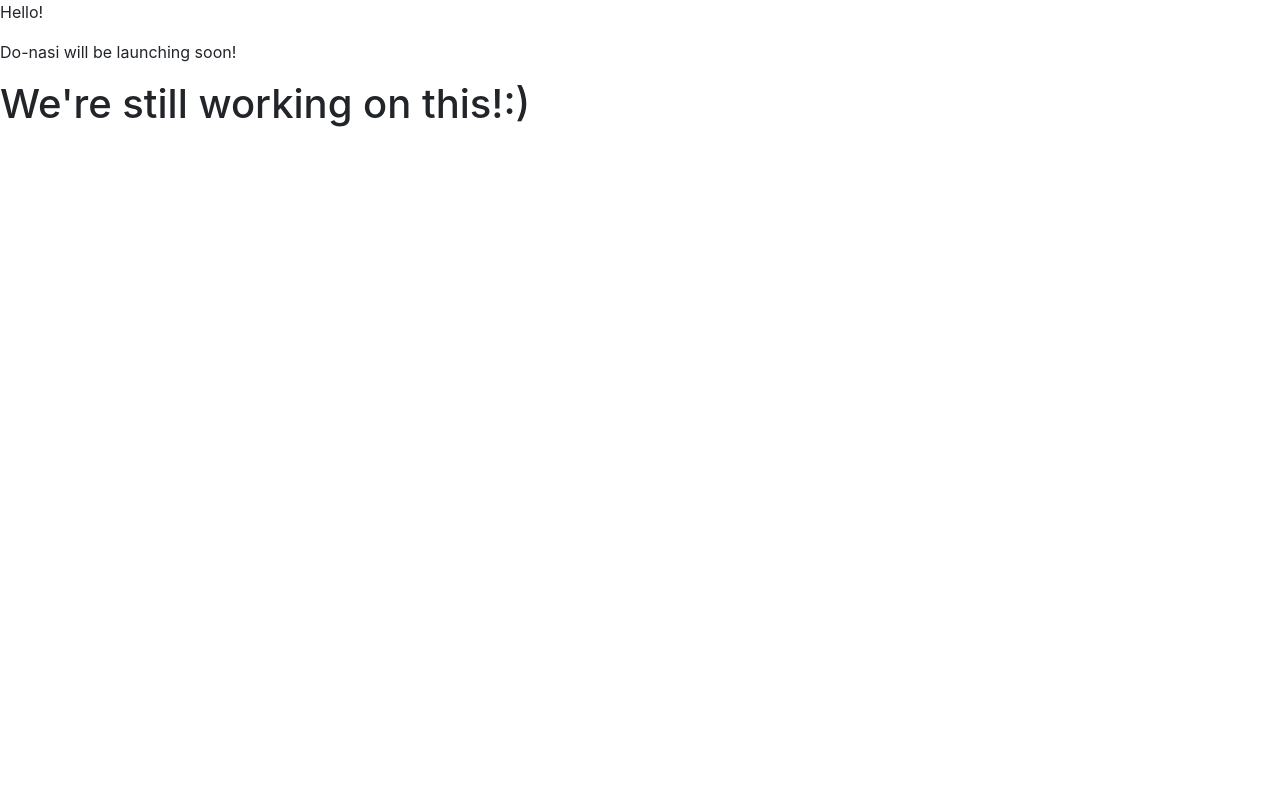
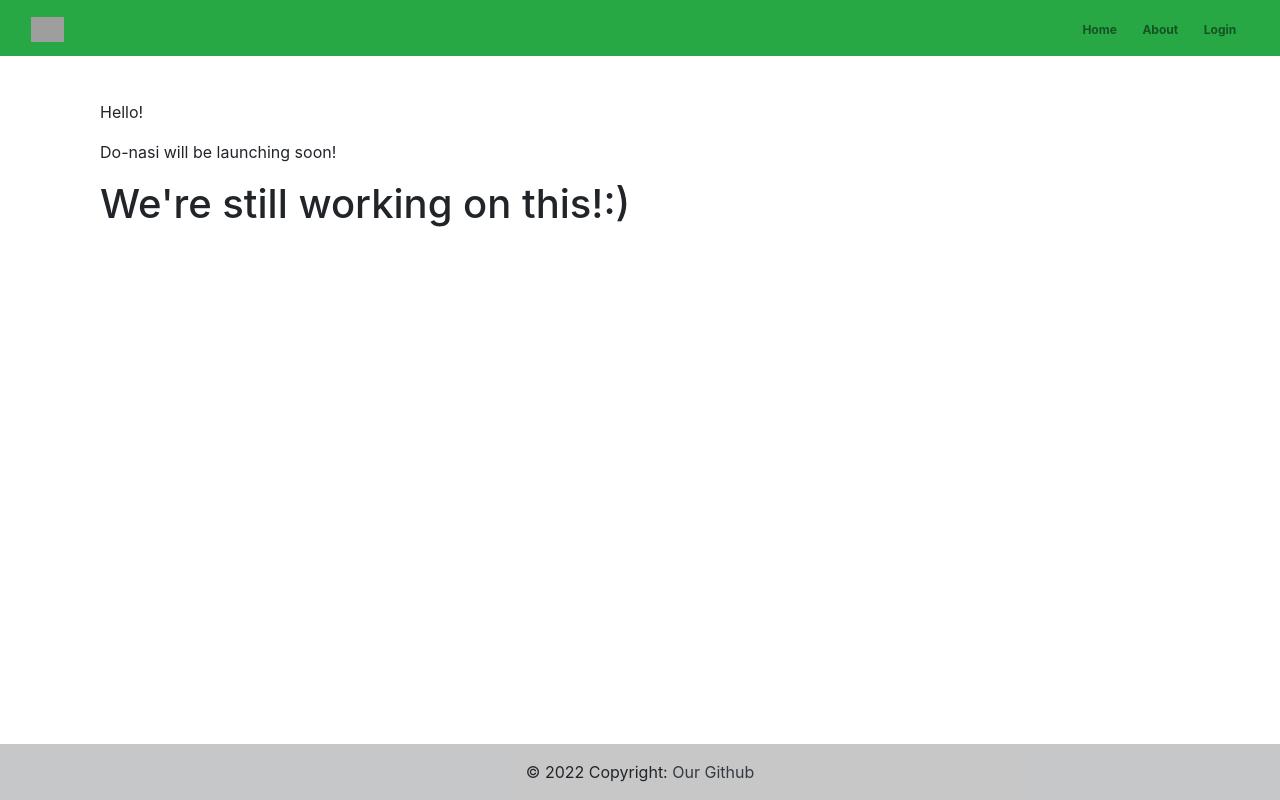
Before and after one commit to dreins/do-nasi, a Django app: page / in a window 1280 px wide. Run offline with Django 4.2, Linux system fonts and the light colour scheme; grey boxes are pictures that could not be loaded.

Commit message:
HTML Base edited

```diff
--- a/harapan_page/templates/harapan_page.html
+++ b/harapan_page/templates/harapan_page.html
@@ -2,4 +2,9 @@
 {% block content %}
 <script src="https://ajax.googleapis.com/ajax/libs/jquery/3.6.0/jquery.min.js"></script>
 
+
+<script>
+
+</script>
+
 {% endblock content %}
--- a/harapan_page/views.py
+++ b/harapan_page/views.py
@@ -8,13 +8,12 @@ from django.http import JsonResponse
 # Create your views here.
 # @login_required(login_url='/todolist/login/')
 
-@login_required(login_url='/todolist/login/')
 @csrf_exempt
 def show_harapan(request):
     data_harapan = HarapanDonatur.objects.all()
     context = {
-        'username': request.COOKIES['username'],
-        'last_login': request.COOKIES['last_login'],
+        # 'username': request.COOKIES['username'],
+        # 'last_login': request.COOKIES['last_login'],
         'mytodo': data_harapan,
     }
     return render(request, "harapan_page.html", context)
--- a/templates/base.html
+++ b/templates/base.html
@@ -5,17 +5,79 @@
 <head>
   <meta charset="UTF-8">
   <meta name="viewport" content="width=device-width, initial-scale=1.0">
+  <link rel="stylesheet" href="https://cdn.jsdelivr.net/npm/bootstrap@4.1.3/dist/css/bootstrap.min.css"
+    integrity="sha384-MCw98/SFnGE8fJT3GXwEOngsV7Zt27NXFoaoApmYm81iuXoPkFOJwJ8ERdknLPMO" crossorigin="anonymous">
   <link rel="stylesheet" href="{% static 'css/style.css' %}">
-  <link rel="stylesheet" href="https://cdn.jsdelivr.net/npm/bootstrap@4.1.3/dist/css/bootstrap.min.css" integrity="sha384-MCw98/SFnGE8fJT3GXwEOngsV7Zt27NXFoaoApmYm81iuXoPkFOJwJ8ERdknLPMO" crossorigin="anonymous">
   {% block meta %}
   {% endblock meta %}
 </head>
 
+<style>
+  body {
+    padding-top: 100px;
+    padding: 100px;
+  }
+</style>
+
+<!--Main Navigation-->
+<header>
+  <!-- Navbar -->
+  <nav id="main-navbar" class="navbar fixed-top navbar-expand-lg navbar-light fixed-top bg-success">
+    <!-- Container wrapper -->
+    <div class="container-fluid">
+      <!-- Toggle button -->
+      <button class="navbar-toggler" type="button" data-mdb-toggle="collapse" data-mdb-target="#sidebarMenu"
+        aria-controls="sidebarMenu" aria-expanded="false" aria-label="Toggle navigation">
+        <i class="fas fa-bars"></i>
+      </button>
+
+      <!-- Brand -->
+      <a class="navbar-brand" href="#">
+        <img src="https://mdbootstrap.com/img/logo/mdb-transaprent-noshadows.png" height="25" alt="" loading="lazy" />
+      </a>
+
+
+      <!-- Right links -->
+      <ul class="navbar-nav ms-auto d-flex flex-row">
+        <!-- Notification dropdown -->
+        <a class="nav-link me-3 me-lg-0 hidden-arrow" href="#" id="navbarMenuLink" role="button" aria-expanded="false">
+          <span class="badge rounded-pill badge-notification">Home</span>
+        </a>
+
+        <a class="nav-link me-3 me-lg-0 hidden-arrow" href="#" id="navbarMenuLink" role="button" aria-expanded="false">
+          <span class="badge rounded-pill badge-notification">About</span>
+        </a>
+
+        <a class="nav-link me-3 me-lg-0 hidden-arrow" href="#" id="navbarMenuLink" role="button" aria-expanded="false">
+          <span class="badge rounded-pill badge-notification">Login</span>
+        </a>
+
+      </ul>
+    </div>
+    <!-- Container wrapper -->
+  </nav>
+  <!-- Navbar -->
+</header>
+<!--Main Navigation-->
+
 <body>
+
   <p>Hello!</p>
   <p>Do-nasi will be launching soon!</p>
   {% block content %}
   {% endblock content %}
+
 </body>
 
+
+<footer class="footer fixed-bottom bg-light text-center text-lg-start">
+  <!-- Copyright -->
+  <div class="text-center p-3" style="background-color: rgba(0, 0, 0, 0.2);">
+    © 2022 Copyright:
+    <a class="text-dark" href="https://github.com/dreins/do-nasi.git">Our Github</a>
+  </div>
+  <!-- Copyright -->
+</footer>
+
+
 </html>
```
